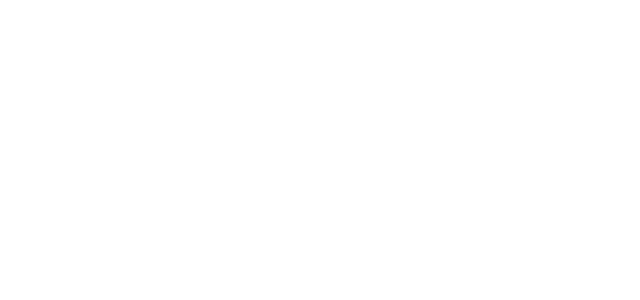
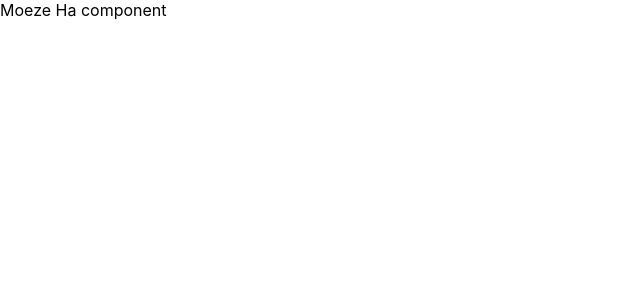
Before and after one commit to tiago86g/Church, a React (Create React App) app in the folder church/: page /moezeha in a window 1280 px wide. Shown: the top 300 px of the page, without its empty margins (0-640 px from the left). Built offline with nearby package versions, Linux system fonts and the light colour scheme.

Commit message:
Moezeha route

```diff
--- a/church/src/App.js
+++ b/church/src/App.js
@@ -1,5 +1,6 @@
 import React from 'react';
 import { BrowserRouter as Router, Switch, Route } from 'react-router-dom';
+import MoezeHa from './components/pages/MoezeHa/MoezeHa';
 
 function App() {
   return (
@@ -9,6 +10,7 @@
         <div className="main">
           <Switch>
             <Route exact path="/" />
+            <Route exact path="/moezeha" component={MoezeHa} />
             {/* pages components */}
           </Switch>
         </div>
--- /dev/null
+++ b/church/src/components/pages/MoezeHa/MoezeHa.js
@@ -0,0 +1,5 @@
+import React from 'react';
+
+export default function MoezeHa() {
+  return <div>Moeze Ha component</div>;
+}
```
